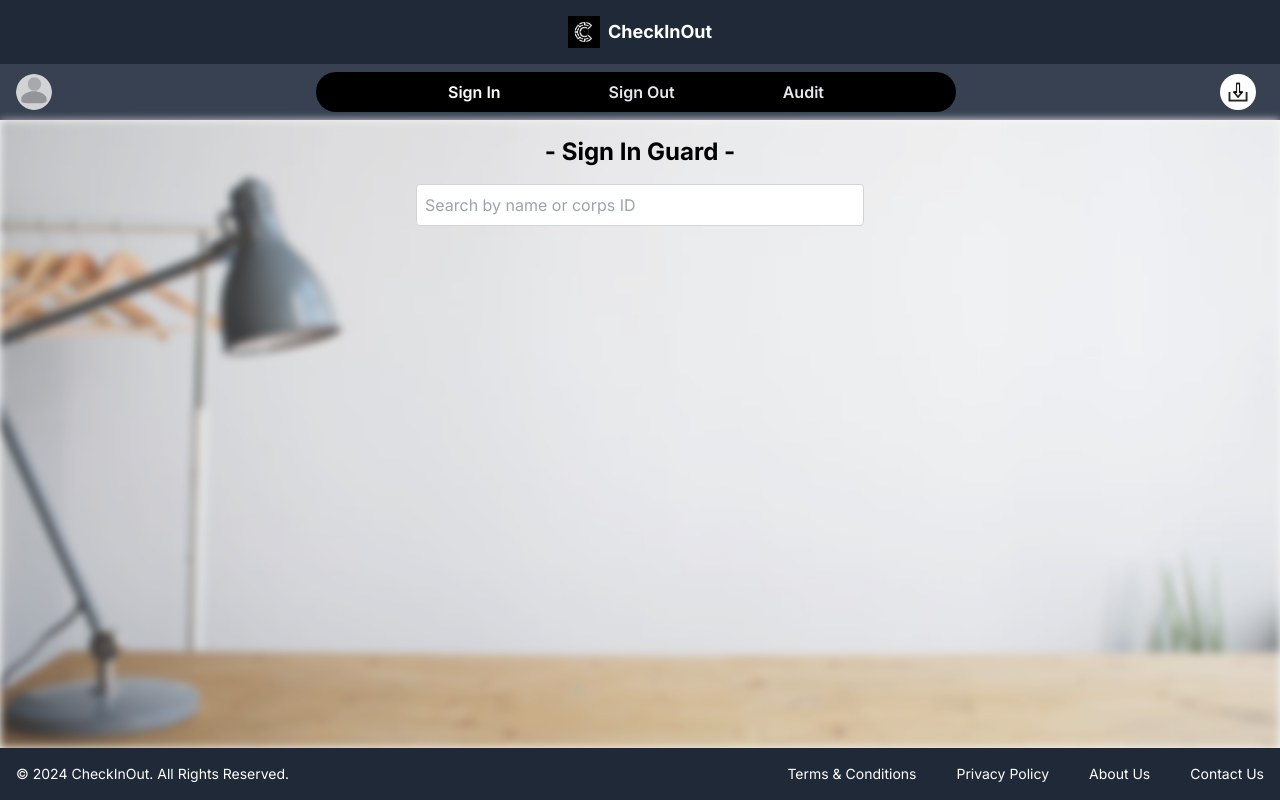
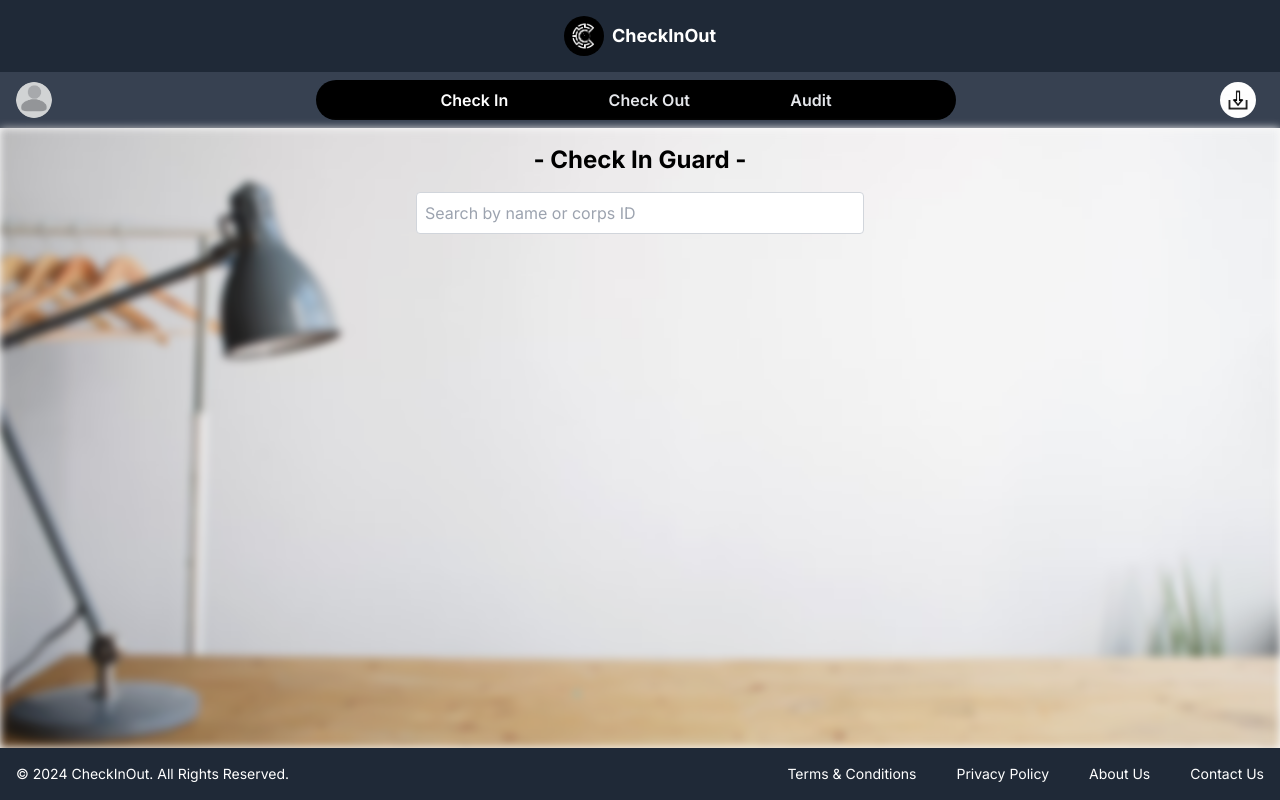
Before and after one commit to kshitij-tagra/checkinout-capstone, a Next.js app: page /pages/homepage in a window 1280 px wide. Built offline with nearby package versions, Linux system fonts and the light colour scheme.

Commit message:
Renaming Files
Renamed files related to signing in and signing out guards from "Sign In"/"Sign Out" to "Check In"/"Check Out" to avoid confusion and follow industry patterns.

```diff
--- a/app/components/GuardSignInForm.js
+++ b/app/components/GuardCheckInForm.js
@@ -1,9 +1,9 @@
 import React from "react";
 
-const GuardSignInForm = ({ guard, onSubmit, onCancel }) => {
+const GuardCheckInForm = ({ guard, onSubmit, onCancel }) => {
   return (
     <div className="mt-6 bg-white p-6 rounded-lg shadow-lg w-full max-w-3xl mx-auto">
-      <h2 className="text-xl font-bold mb-4">Signing in "{guard.name}"</h2>
+      <h2 className="text-xl font-bold mb-4">Checking in "{guard.name}"</h2>
       <form onSubmit={onSubmit}>
         <table className="w-full">
           <tbody>
@@ -261,4 +261,4 @@ const GuardSignInForm = ({ guard, onSubmit, onCancel }) => {
   );
 };
 
-export default GuardSignInForm;
+export default GuardCheckInForm;
--- a/app/components/Layout.js
+++ b/app/components/Layout.js
@@ -3,14 +3,14 @@ import Footer from "./Footer";
 import ProfileSidebar from "./ProfileSidebar";
 import TopBar from "./TopBar";
 import NavBar from "./NavBar";
-import SignIn from "../functionality/SignIn";
-import SignOut from "../functionality/SignOut";
+import CheckIn from "../functionality/CheckIn";
+import CheckOut from "../functionality/CheckOut";
 import Audit from "../functionality/Audit";
 
 const Layout = ({ children }) => {
   const [isSidebarOpen, setIsSidebarOpen] = useState(false);
   const [isDropdownOpen, setIsDropdownOpen] = useState(false);
-  const [currentView, setCurrentView] = useState("SignIn");
+  const [currentView, setCurrentView] = useState("CheckIn");
 
   const toggleSidebar = () => {
     setIsSidebarOpen((prevState) => !prevState);
@@ -26,14 +26,14 @@ const Layout = ({ children }) => {
 
   const renderContent = () => {
     switch (currentView) {
-      case "SignIn":
-        return <SignIn />;
-      case "SignOut":
-        return <SignOut />;
+      case "CheckIn":
+        return <CheckIn />;
+      case "CheckOut":
+        return <CheckOut />;
       case "Audit":
         return <Audit />;
       default:
-        return <SignIn />;
+        return <CheckIn />;
     }
   };
 
@@ -54,7 +54,7 @@ const Layout = ({ children }) => {
           className="absolute inset-0 bg-cover bg-center filter blur-sm"
           style={{ backgroundImage: "url('/background.jpg')" }}
         ></div>
-        <div className="relative flex-1 bg-gray-300 bg-opacity-20">
+        <div className="relative flex-1 bg-gray-300 bg-opacity-5">
           {renderContent()}
         </div>
       </div>
--- a/app/components/Navbar.js
+++ b/app/components/Navbar.js
@@ -25,19 +25,19 @@ const NavBar = ({
       <div className="bg-black py-2 px-6 rounded-full flex justify-evenly w-full">
         <button
           className={`focus:outline-none text-gray-200 hover:text-white font-semibold hover:font-extrabold ${
-            currentView === "SignIn" ? "text-white font-extrabold" : ""
+            currentView === "CheckIn" ? "text-white font-extrabold" : ""
           }`}
-          onClick={() => setCurrentView("SignIn")}
+          onClick={() => setCurrentView("CheckIn")}
         >
-          Sign In
+          Check In
         </button>
         <button
           className={`focus:outline-none text-gray-200 hover:text-white font-semibold hover:font-extrabold ${
-            currentView === "SignOut" ? "text-white font-extrabold" : ""
+            currentView === "CheckOut" ? "text-white font-extrabold" : ""
           }`}
-          onClick={() => setCurrentView("SignOut")}
+          onClick={() => setCurrentView("CheckOut")}
         >
-          Sign Out
+          Check Out
         </button>
         <button
           className={`focus:outline-none text-gray-200 hover:text-white font-semibold hover:font-extrabold ${
@@ -63,7 +63,7 @@ const NavBar = ({
         />
       </button>
       {isDropdownOpen && (
-        <div className="absolute right-0 mt-2 w-48 bg-white rounded-lg shadow-lg">
+        <div className="absolute right-0 mt-2 w-48 bg-white rounded-lg shadow-lg z-10">
           <button className="block py-2 px-4 text-gray-800 hover:bg-gray-200 w-full text-left focus:outline-none">
             Sign In Report
           </button>
--- a/app/components/TopBar.js
+++ b/app/components/TopBar.js
@@ -3,7 +3,11 @@ import React from "react";
 const TopBar = () => {
   return (
     <div className="bg-gray-800 text-white py-4 flex justify-center items-center">
-      <img src="/logo.png" alt="CheckInOut Logo" className="h-8 mr-2" />
+      <img
+        src="/logo.png"
+        alt="CheckInOut Logo"
+        className="h-10 mr-2 rounded-full"
+      />
       <span className="text-lg font-bold">CheckInOut</span>
     </div>
   );
--- a/app/functionality/SignOut.js
+++ b/app/functionality/CheckIn.js
@@ -1,18 +1,19 @@
-import React, { useState, useEffect } from "react";
+import React, { useState } from "react";
+import GuardList from "../components/GuardList";
+import GuardCheckInForm from "../components/GuardCheckInForm";
 import GuardSearch from "../components/GuardSearch";
-import GuardList from "../components/GuardList";
-import GuardSignOutForm from "../components/GuardSignOutForm";
 
-const SignOut = () => {
-  // Temporary mock data for signed-in guards
-  const signedInGuards = [
+const CheckIn = () => {
+  // Temporary list of guards
+  const guards = [
     { id: 1, name: "John Doe", corpsId: "12345" },
     { id: 2, name: "Jane Smith", corpsId: "67890" },
+    { id: 3, name: "Alice Johnson", corpsId: "54321" },
+    { id: 4, name: "Bob Brown", corpsId: "98765" },
     // Add more guards as needed
   ];
 
   const [searchQuery, setSearchQuery] = useState("");
-  const [filteredGuards, setFilteredGuards] = useState(signedInGuards);
   const [selectedGuard, setSelectedGuard] = useState(null);
 
   // Function to handle search query change
@@ -34,27 +35,24 @@ const SignOut = () => {
   // Function to handle form submit
   const handleSubmit = (e) => {
     e.preventDefault();
-    // Handle guard sign-out logic here
-    console.log("Guard signed out:", selectedGuard);
+    // Handle guard sign-in logic here
+    console.log("Guard signed in:", selectedGuard);
     setSelectedGuard(null);
   };
 
-  useEffect(() => {
-    // Filter guards based on search query
-    setFilteredGuards(
-      signedInGuards.filter(
-        (guard) =>
-          guard.name.toLowerCase().includes(searchQuery.toLowerCase()) ||
-          guard.corpsId.includes(searchQuery)
-      )
-    );
-  }, [searchQuery]);
+  // Filter guards based on search query
+  const filteredGuards = guards.filter(
+    (guard) =>
+      guard.name.toLowerCase().includes(searchQuery.toLowerCase()) ||
+      guard.corpsId.includes(searchQuery)
+  );
 
   return (
     <div className="p-4 w-full">
       <h1 className="text-2xl font-bold text-center mb-4">
-        - Sign Out Guard -
+        - Check In Guard -
       </h1>
+
       {/* Search Bar */}
       <GuardSearch
         searchQuery={searchQuery}
@@ -66,9 +64,9 @@ const SignOut = () => {
         <GuardList guards={filteredGuards} onSelectGuard={handleGuardSelect} />
       )}
 
-      {/* Guard Sign-Out Form */}
+      {/* Guard Sign-In Form */}
       {selectedGuard && (
-        <GuardSignOutForm
+        <GuardCheckInForm
           guard={selectedGuard}
           onSubmit={handleSubmit}
           onCancel={handleCancel}
@@ -78,4 +76,4 @@ const SignOut = () => {
   );
 };
 
-export default SignOut;
+export default CheckIn;
--- a/app/functionality/SignIn.js
+++ b/app/functionality/CheckOut.js
@@ -1,19 +1,18 @@
-import React, { useState } from "react";
+import React, { useState, useEffect } from "react";
+import GuardSearch from "../components/GuardSearch";
 import GuardList from "../components/GuardList";
-import GuardSignInForm from "../components/GuardSignInForm";
-import GuardSearch from "../components/GuardSearch";
+import GuardCheckOutForm from "../components/GuardCheckOutForm";
 
-const SignIn = () => {
-  // Temporary list of guards
-  const guards = [
+const CheckOut = () => {
+  // Temporary mock data for signed-in guards
+  const signedInGuards = [
     { id: 1, name: "John Doe", corpsId: "12345" },
     { id: 2, name: "Jane Smith", corpsId: "67890" },
-    { id: 3, name: "Alice Johnson", corpsId: "54321" },
-    { id: 4, name: "Bob Brown", corpsId: "98765" },
     // Add more guards as needed
   ];
 
   const [searchQuery, setSearchQuery] = useState("");
+  const [filteredGuards, setFilteredGuards] = useState(signedInGuards);
   const [selectedGuard, setSelectedGuard] = useState(null);
 
   // Function to handle search query change
@@ -35,22 +34,27 @@ const SignIn = () => {
   // Function to handle form submit
   const handleSubmit = (e) => {
     e.preventDefault();
-    // Handle guard sign-in logic here
-    console.log("Guard signed in:", selectedGuard);
+    // Handle guard sign-out logic here
+    console.log("Guard signed out:", selectedGuard);
     setSelectedGuard(null);
   };
 
-  // Filter guards based on search query
-  const filteredGuards = guards.filter(
-    (guard) =>
-      guard.name.toLowerCase().includes(searchQuery.toLowerCase()) ||
-      guard.corpsId.includes(searchQuery)
-  );
+  useEffect(() => {
+    // Filter guards based on search query
+    setFilteredGuards(
+      signedInGuards.filter(
+        (guard) =>
+          guard.name.toLowerCase().includes(searchQuery.toLowerCase()) ||
+          guard.corpsId.includes(searchQuery)
+      )
+    );
+  }, [searchQuery]);
 
   return (
     <div className="p-4 w-full">
-      <h1 className="text-2xl font-bold text-center mb-4">- Sign In Guard -</h1>
-
+      <h1 className="text-2xl font-bold text-center mb-4">
+        - Check Out Guard -
+      </h1>
       {/* Search Bar */}
       <GuardSearch
         searchQuery={searchQuery}
@@ -62,9 +66,9 @@ const SignIn = () => {
         <GuardList guards={filteredGuards} onSelectGuard={handleGuardSelect} />
       )}
 
-      {/* Guard Sign-In Form */}
+      {/* Guard Sign-Out Form */}
       {selectedGuard && (
-        <GuardSignInForm
+        <GuardCheckOutForm
           guard={selectedGuard}
           onSubmit={handleSubmit}
           onCancel={handleCancel}
@@ -74,4 +78,4 @@ const SignIn = () => {
   );
 };
 
-export default SignIn;
+export default CheckOut;
```
Also changed, not shown: app/components/GuardCheckOutForm.js (renamed from app/components/GuardSignOutForm.js, +13 -8 lines).
